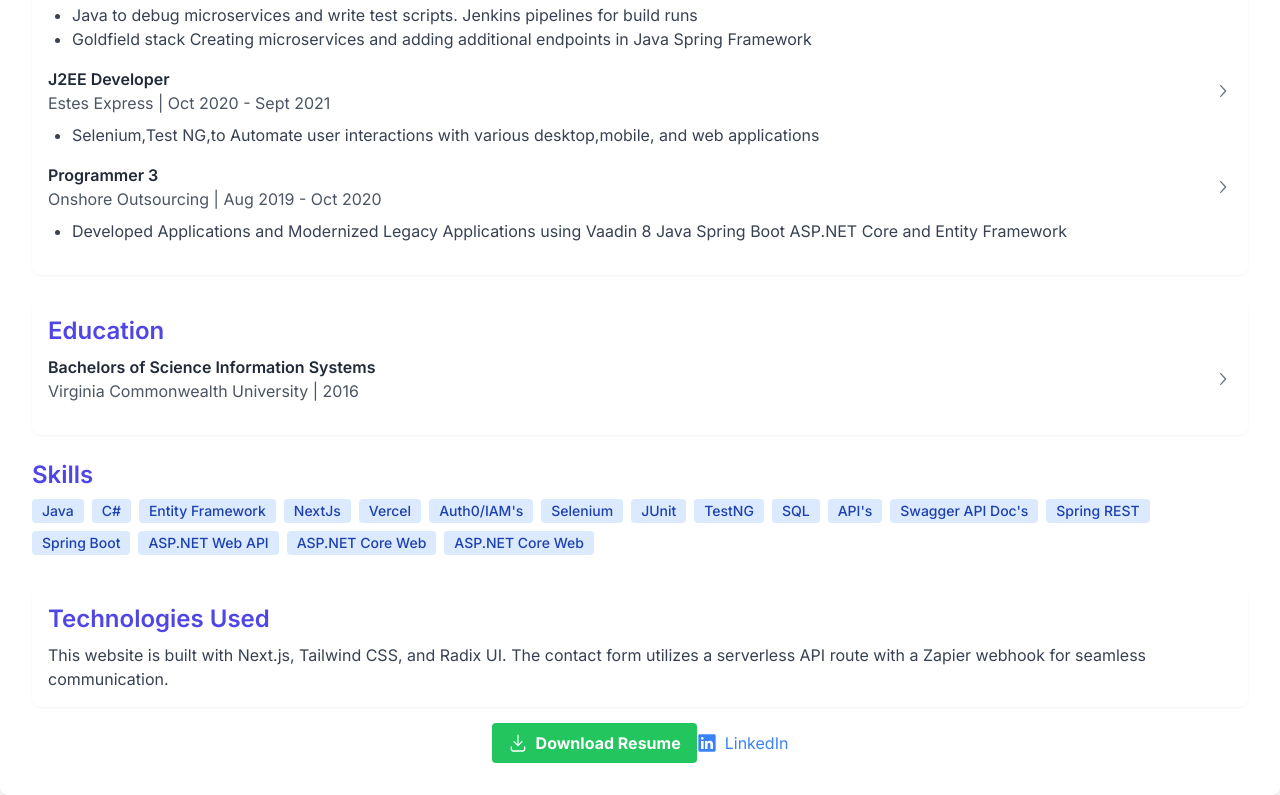
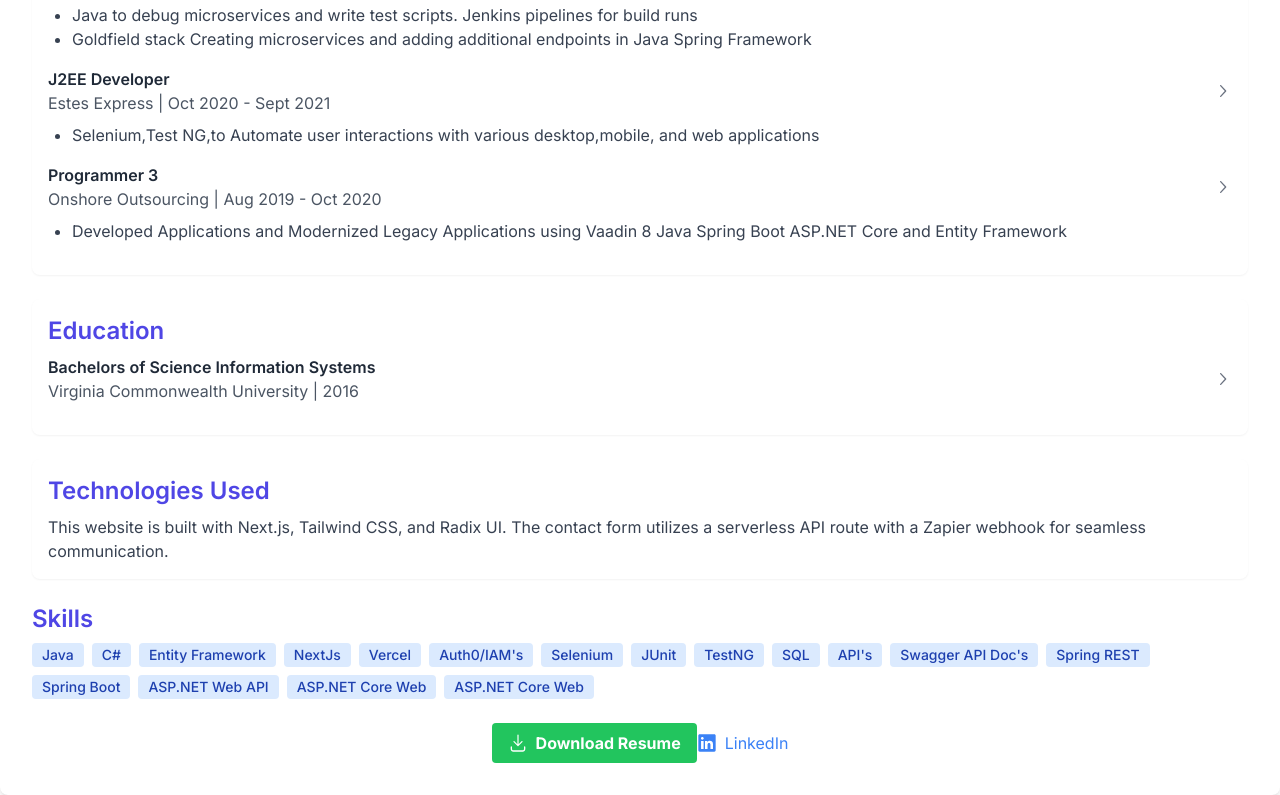
Before and after one commit to codesagesllc/carleton-online-resume, a Next.js app: page / in a window 1280 px wide. Shown: the part 609-1404 px from the top of the page. Built offline with nearby package versions, Linux system fonts and the light colour scheme.

Commit message:
moved tech section above skills

```diff
--- a/app/page.tsx
+++ b/app/page.tsx
@@ -103,6 +103,13 @@ export default function Home(){
                   </div>
               </div>
 
+        {/* Technologies Used */}
+        <div className="bg-white p-4 rounded-lg shadow-sm">
+          <h2 className="text-2xl font-semibold mb-2 text-indigo-600">Technologies Used</h2>
+          <p className="text-gray-700">
+            This website is built with Next.js, Tailwind CSS, and Radix UI. The contact form utilizes a serverless API route with a Zapier webhook for seamless communication.
+          </p>
+        </div>
               {/* Skills */}
               <div>
               <h2 className="text-2xl font-semibold mb-2 text-indigo-600">Skills</h2>
@@ -127,13 +134,6 @@ export default function Home(){
                       <span className="bg-blue-100 text-blue-800 text-sm font-medium mr-2 px-2.5 py-0.5 rounded mb-2">ASP.NET Core Web</span>
                   </div>
               </div>
-                                {/* Technologies Used */}
-        <div className="bg-white p-4 rounded-lg shadow-sm">
-          <h2 className="text-2xl font-semibold mb-2 text-indigo-600">Technologies Used</h2>
-          <p className="text-gray-700">
-            This website is built with Next.js, Tailwind CSS, and Radix UI. The contact form utilizes a serverless API route with a Zapier webhook for seamless communication.
-          </p>
-        </div>
           </div>
 
           <div className="text-center mt-4">
```
